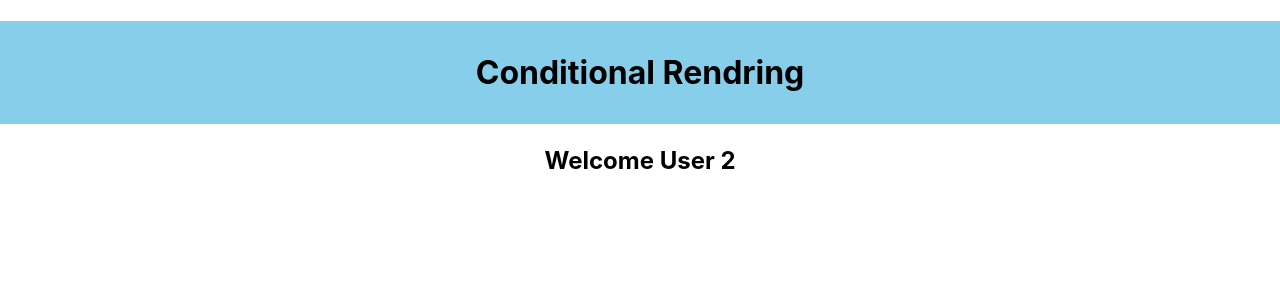
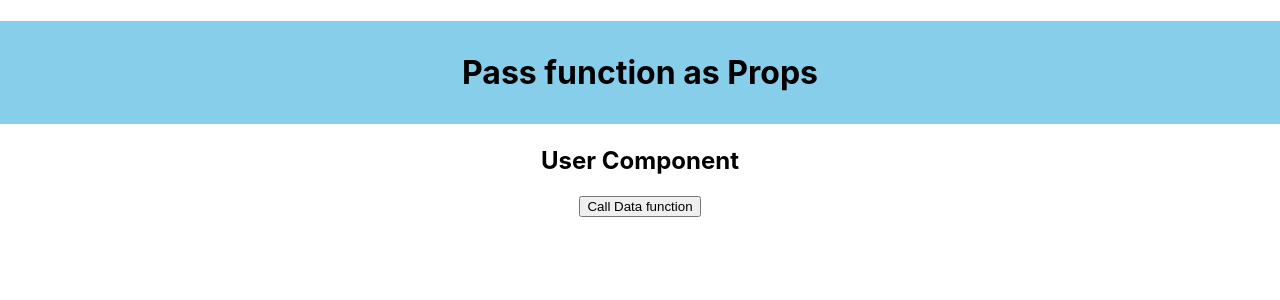
Before and after one commit to chandrabhanusonu/React-Example, a React (Create React App) app: page / in a window 1280 px wide. Shown: the top 300 px of the page. Built offline with nearby package versions, Linux system fonts and the light colour scheme.

Commit message:
Pass Function as Props

```diff
--- a/src/App.js
+++ b/src/App.js
@@ -1,15 +1,19 @@
 
 import { useState } from 'react';
 import './App.css';
-import Profile from './Profile';
+import User from './User';
+function App() {
 
-function App() {
+  function getData(){
+    alert("Hello form App");
+  }
+
   return (
     <div className="App">
       <div>
-        <h1 style={{backgroundColor:"skyblue" , padding:"2rem"}}>Conditional Rendring</h1>
+        <h1 style={{backgroundColor:"skyblue" , padding:"2rem"}}>Pass function as Props</h1>
       </div>
-      <Profile />
+      <User data={getData} />
 
     </div>
 
--- a/src/Profile.js
+++ /dev/null
@@ -1,17 +0,0 @@
-import React,{useState} from "react";
-
-function Profile() {
-    const [loggedIn , setLoggedIn] = useState(2);
-    // const loggedIn = 2; This Also Condition Will Be work.
-
-        return(
-            <div>
-                {/* {loggedIn? <h2>Welcome Sonu</h2>: <h2>Welcome Guest</h2>} IF Else Condition */}
-                {loggedIn ===1 ? <h2>Welcome User 1</h2> : loggedIn ===2 ? <h2>Welcome User 2</h2>:<h2>Welcome User 3</h2>}
-            </div>
-        )
-
-
-}
-
-export default Profile;
--- /dev/null
+++ b/src/User.js
@@ -0,0 +1,11 @@
+import React from "react";
+function User(props) {
+    return(
+        <div>
+            <h2>User Component</h2>
+            <button onClick={props.data}>Call Data function</button>
+        </div>
+    )
+}
+
+export default User;
```
